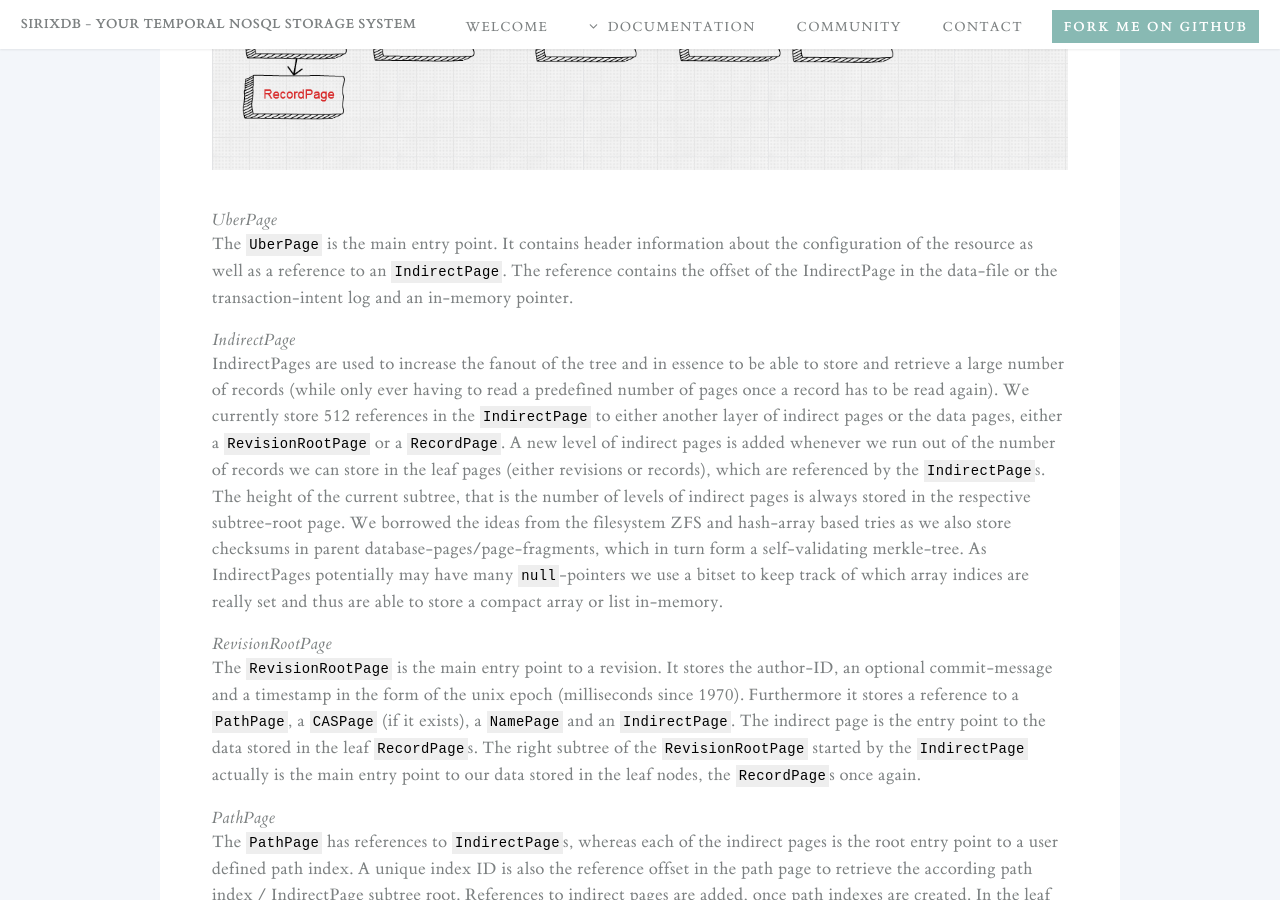
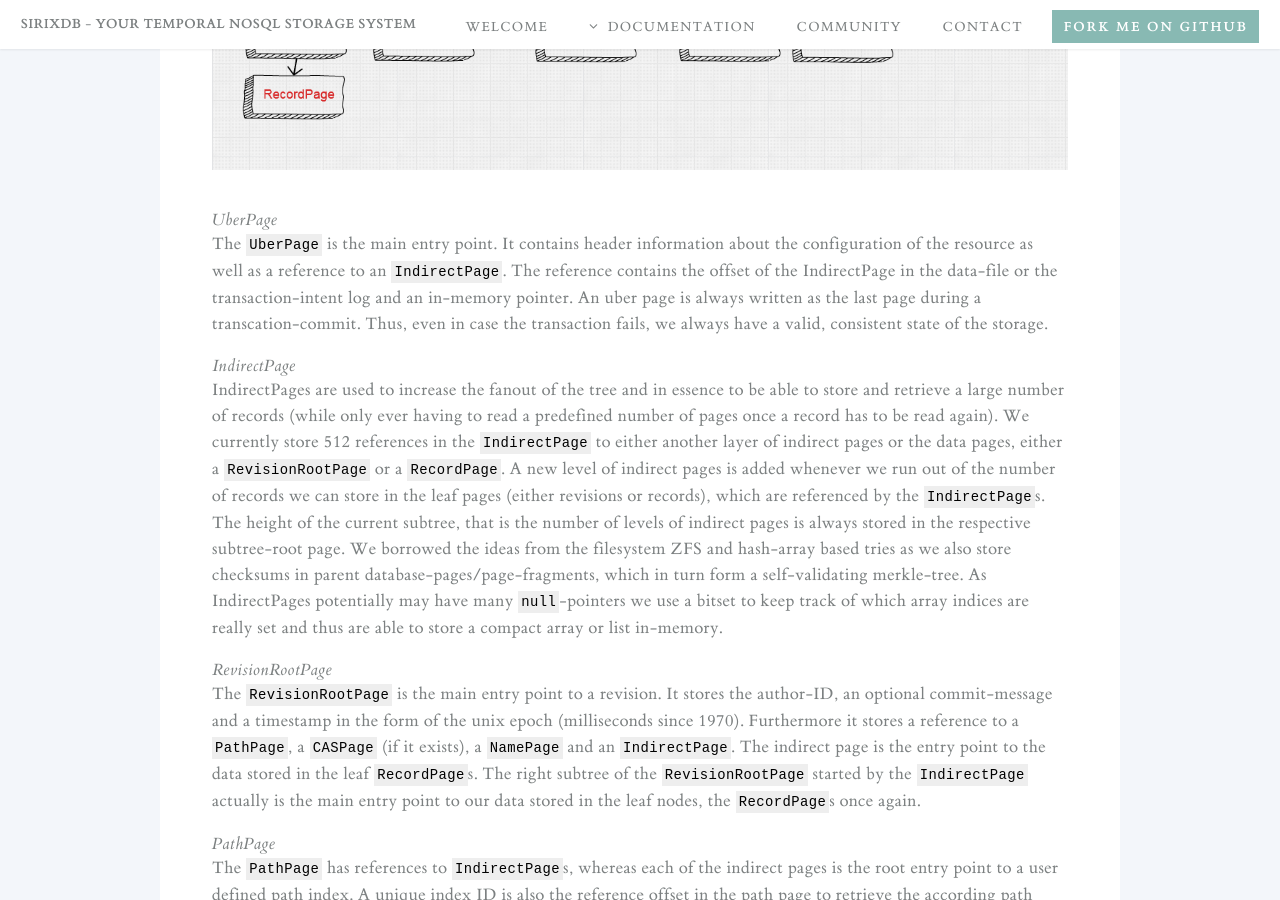
Before and after one commit to sirixdb/sirixdb.github.io, a Jekyll site: the page built from concepts.md, in a window 1280 px wide and 900 px high, scrolled down 2307 px. Built offline with Jekyll 4.4.1, drawn with Linux system fonts in a browser that asks for light colours; our own code applies the rules of GitHub Pages for plain Markdown files.

Commit message:
Update concepts.md

```diff
--- a/concepts.md
+++ b/concepts.md
@@ -36,7 +36,7 @@ The page-structure for one revision is depicted in the following figure:
 </div>
 
 UberPage
-: The `UberPage` is the main entry point. It contains header information about the configuration of the resource as well as a reference to an `IndirectPage`. The reference contains the offset of the IndirectPage in the data-file or the transaction-intent log and an in-memory pointer.
+: The `UberPage` is the main entry point. It contains header information about the configuration of the resource as well as a reference to an `IndirectPage`. The reference contains the offset of the IndirectPage in the data-file or the transaction-intent log and an in-memory pointer. An uber page is always written as the last page during a transcation-commit. Thus, even in case the transaction fails, we always have a valid, consistent state of the storage.
 
 IndirectPage
 : IndirectPages are used to increase the fanout of the tree and in essence to be able to store and retrieve a large number of records (while only ever having to read a predefined number of pages once a record has to be read again). We currently store 512 references in the `IndirectPage` to either another layer of indirect pages or the data pages, either a `RevisionRootPage` or a `RecordPage`. A new level of indirect pages is added whenever we run out of the number of records we can store in the leaf pages (either revisions or records), which are referenced by the `IndirectPage`s. The height of the current subtree, that is the number of levels of indirect pages is always stored in the respective subtree-root page. We borrowed the ideas from the filesystem ZFS and hash-array based tries as we also store checksums in parent database-pages/page-fragments, which in turn form a self-validating merkle-tree. As IndirectPages potentially may have many `null`-pointers we use a bitset to keep track of which array indices are really set and thus are able to store a compact array or list in-memory.
```
